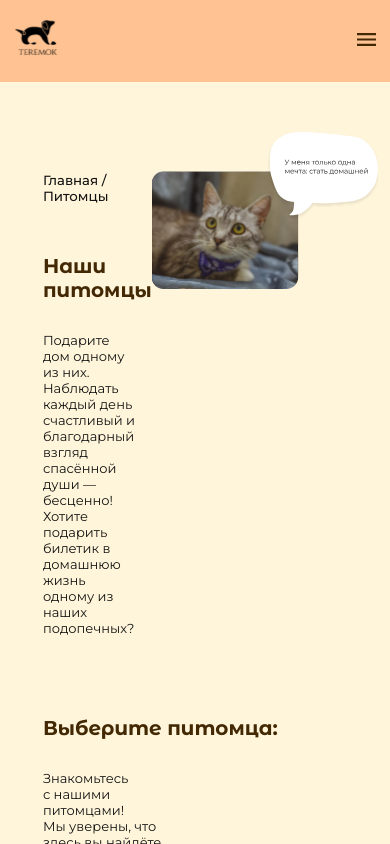
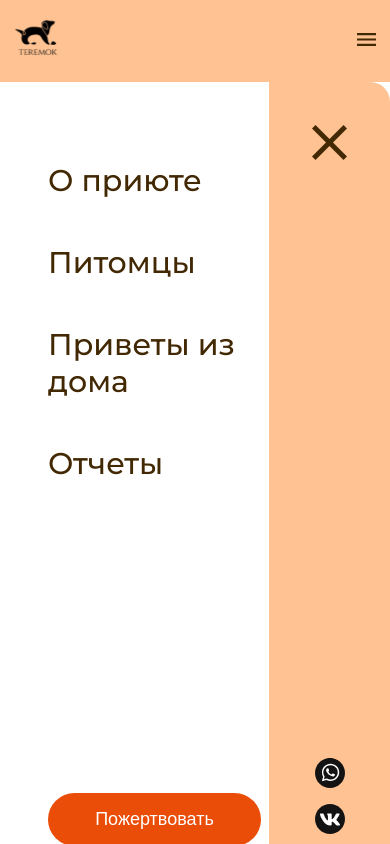
Before and after one commit to eireensid/animal-shelter, a Next.js app: page /pets in a window 390 px wide. Shown: the top 844 px of the page. Built offline with nearby package versions, Linux system fonts and the light colour scheme; no server answers.

Commit message:
mobile menu component tablet

```diff
--- a/components/MainLayout.js
+++ b/components/MainLayout.js
@@ -1,5 +1,6 @@
 import Link from 'next/link'
 import Head from 'next/head'
+import MobileMenu from '~/components/MobileMenu'
 import BankCardModal from '~/components/BankCardModal'
 import SocialBtns from '~/components/SocialBtns'
 import WebsiteTeam from '~/components/WebsiteTeam'
@@ -57,6 +58,7 @@ export function MainLayout({children, title='Теремок'}) {
           </div>
         </div>
       </header>
+      <MobileMenu/>
       <main>
         {children}
       </main>
--- /dev/null
+++ b/components/MobileMenu.js
@@ -0,0 +1,56 @@
+import Link from 'next/link'
+import BankCardModal from '~/components/BankCardModal'
+import styles from '~/styles/components/MobileMenu.module.scss'
+
+export default function MobileMenu() {
+  const closeMenu = () => {
+  }
+
+  return <>
+    <div className={styles.mobileMenuBlock}>
+      <div className={styles.menuAndBtnBlock}>
+        <nav className={styles.menuWrapper}>
+          <a className={styles.menuAboutLink}>О приюте</a>
+          <div className={`${styles.menuDropdown} ${styles.menuAboutDropdown}`}>
+            <ul className={styles.menuDropdownUl}>
+              <li><Link href="/basic-needs-of-teremok"><a>Основные нужды Теремка</a></Link></li>
+              <li><Link href="/guardianship-and-adaptation"><a>Опекунство и адаптация</a></Link></li>
+              <li><Link href="/walks-with-dogs"><a>Прогулки с собаками</a></Link></li>
+              <li><Link href="/rules-for-shelter-visiting"><a>Правила посещения приюта</a></Link></li>
+              <li><Link href="/hellos-from-homes"><a>Приветы из дома</a></Link></li>
+              <li><Link href="/shelter-reports"><a>Отчеты</a></Link></li>
+            </ul>
+          </div>
+          <a className={styles.menuPetsLink}>Питомцы</a>
+          <div className={`${styles.menuDropdown} ${styles.menuPetsDropdown}`}>
+            <ul className={styles.menuDropdownUl}>
+              <li><Link href="/cats"><a>Кошки</a></Link></li>
+              <li><Link href="/dogs"><a>Собаки</a></Link></li>
+              <li><Link href="/basic-needs-of-teremok"><a>Ищут дом</a></Link></li>
+              <li><Link href="/undergo-treatment"><a>Проходят лечение</a></Link></li>
+              <li><Link href="/need-guardian"><a>Нужен опекун</a></Link></li>
+              <li><Link href="/need-adoptation"><a>Нужна адаптация</a></Link></li>
+              <li><Link href="/baby-pets"><a>Малыши</a></Link></li>
+            </ul>
+          </div>
+          <Link href="/hellos-from-homes"><a>Приветы из дома</a></Link>
+          <Link href="/shelter-reports"><a>Отчеты</a></Link>
+        </nav>
+
+        <div className={styles.btnWrapper}>
+          <BankCardModal parent={"mobileMenu"}/>
+        </div>
+      </div>
+      <div className={styles.closeAndSocialsBlock}>
+        <div className={styles.mobileMenuClose}>
+          <button className={styles.btnClose} onClick={closeMenu}><img src="/img/close.png" alt="закрыть"/></button>
+        </div>
+        <div className={styles.socialsWrapper}>
+          <a href="https://wa.me/+79214320035" target="_blank"><img src="/img/whatsapp.svg" alt="what's app"/></a>
+          <a href="https://vk.com/club188970721" target="_blank"><img src="/img/vk.svg" alt="vk"/></a>
+          <a href="https://www.instagram.com/teremok_priyut/?hl=ru" target="_blank"><img src="/img/instagram.svg" alt="instagram"/></a>
+        </div>
+      </div>
+    </div>
+  </>
+}
--- /dev/null
+++ b/styles/components/MobileMenu.module.scss
@@ -0,0 +1,111 @@
+@import 'variables.scss';
+
+.mobileMenuBlock {
+  display: none;
+}
+
+
+// Tablet styles
+@media (max-width: 1024px) {
+  .mobileMenuBlock {
+    display: flex;
+    z-index: 1000;
+    // position: fixed;
+    width: 100%;
+    height: calc(max(100vh, 174px));
+  }
+
+  .menuAndBtnBlock {
+    border-radius: 20px 0 0 20px;
+    background: white;
+    flex-basis: 85%;
+    padding: {
+      top: 80px;
+      bottom: 80px;
+      left: 48px;
+    };
+    display: flex;
+    flex-direction: column;
+    justify-content: space-between;
+  }
+  .menuWrapper {
+    display: flex;
+    flex-direction: column;
+  }
+  .menuWrapper a {
+    color: $textColor;
+    font-size: 30px;
+    font-weight: $mediumWeight;
+  }
+  .menuWrapper a:not(:first-child) {
+    margin-top: 45px;
+  }
+  .btnWrapper * {
+    letter-spacing: 0;
+    font-size: 18px;
+  }
+
+  .closeAndSocialsBlock {
+    background: $navBg;
+    display: flex;
+    flex-direction: column;
+    justify-content: space-between;
+    align-items: center;
+    padding: 43px;
+    border-radius: 0 20px 20px 0;
+  }
+  .btnClose {
+    background: none;
+    padding: 0;
+    width: 35px;
+  }
+  .socialsWrapper {
+    display: flex;
+    flex-direction: column;
+  }
+
+  .socialsWrapper a {
+    cursor: pointer;
+  }
+  .socialsWrapper a:not(:last-child) {
+    margin-bottom: 13px;
+  }
+
+
+
+  // Dropdown for menu
+  .menuAboutLink:hover + .menuAboutDropdown {
+    display:block;
+  }
+  .menuPetsLink:hover + .menuPetsDropdown {
+    display:block;
+  }
+  .menuDropdown {
+    z-index: 200;
+    display: none;
+  }
+  .menuDropdownUl {
+    padding: {
+      top: 27px;
+      bottom: 8px;
+    };
+  }
+
+  .menuDropdown a {
+    font-size: 18px;
+    font-weight: normal;
+  }
+  .menuDropdown li:not(:last-child) {
+    padding-bottom: 15px;
+  }
+
+}
+
+
+// Mobile styles
+@media (max-width: 414px) {
+  .socialsWrapper img {
+    width: 30px;
+    height: 30px;
+  }
+}
```
